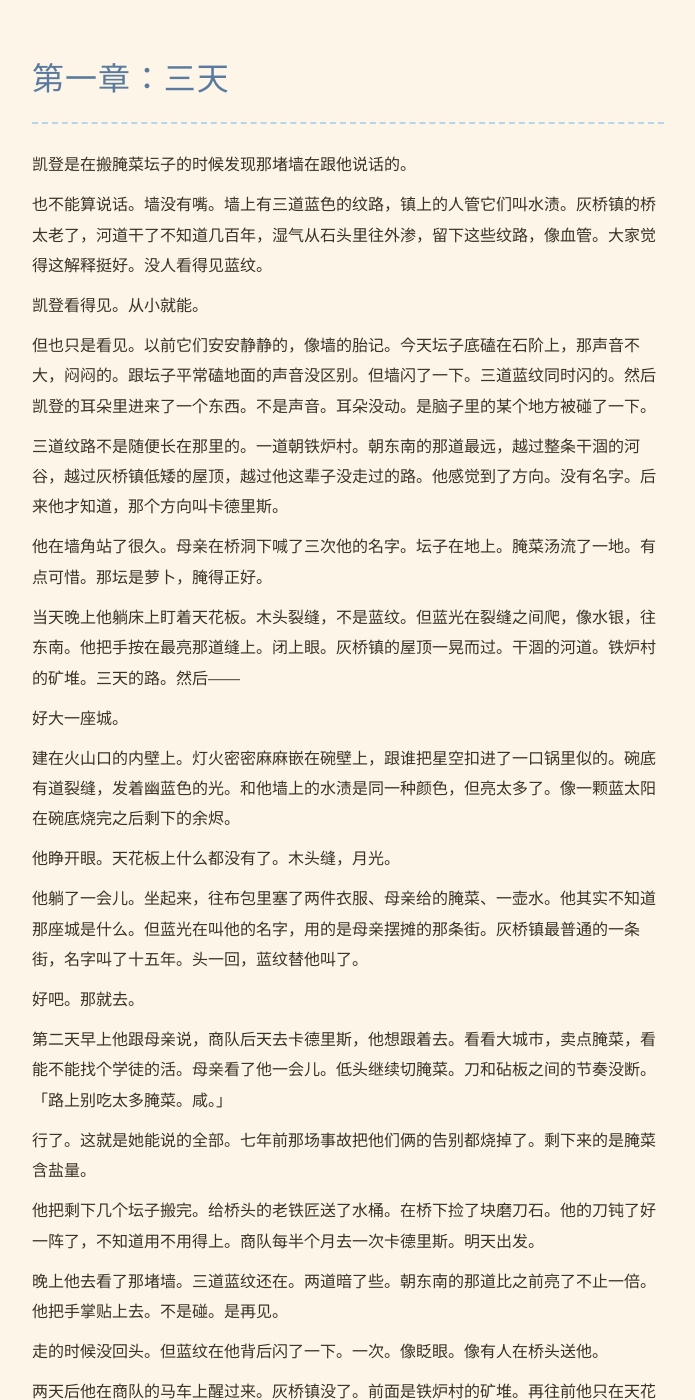
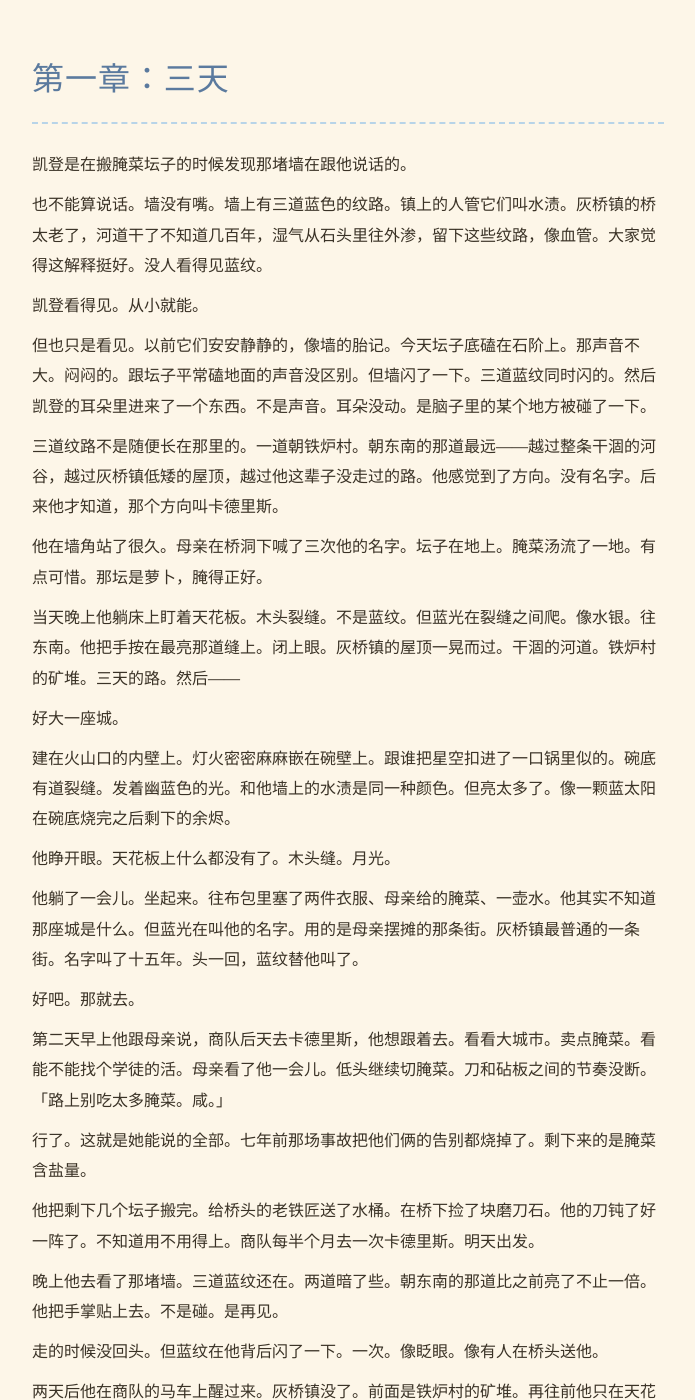
Before and after one commit to nuffin/nuffin.github.io, a Jekyll site: the page built from novel/zh/01-三天.md, in a window 1280 px wide and 1400 px high. Shown: the whole window, without its empty margins (292-987 px from the left). Built offline with Jekyll 4.4.1, drawn with Linux system fonts in a browser that asks for light colours; our own code applies the rules of GitHub Pages for plain Markdown files; some of the changed text lies outside the part shown.

Commit message:
Fix sentence rhythm in ch01,08,11,13 — varied lengths

```diff
--- a/novel/zh/01-三天.md
+++ b/novel/zh/01-三天.md
@@ -2,33 +2,33 @@
 
 凯登是在搬腌菜坛子的时候发现那堵墙在跟他说话的。
 
-也不能算说话。墙没有嘴。墙上有三道蓝色的纹路，镇上的人管它们叫水渍。灰桥镇的桥太老了，河道干了不知道几百年，湿气从石头里往外渗，留下这些纹路，像血管。大家觉得这解释挺好。没人看得见蓝纹。
+也不能算说话。墙没有嘴。墙上有三道蓝色的纹路。镇上的人管它们叫水渍。灰桥镇的桥太老了，河道干了不知道几百年，湿气从石头里往外渗，留下这些纹路，像血管。大家觉得这解释挺好。没人看得见蓝纹。
 
 凯登看得见。从小就能。
 
-但也只是看见。以前它们安安静静的，像墙的胎记。今天坛子底磕在石阶上，那声音不大，闷闷的。跟坛子平常磕地面的声音没区别。但墙闪了一下。三道蓝纹同时闪的。然后凯登的耳朵里进来了一个东西。不是声音。耳朵没动。是脑子里的某个地方被碰了一下。
+但也只是看见。以前它们安安静静的，像墙的胎记。今天坛子底磕在石阶上。那声音不大。闷闷的。跟坛子平常磕地面的声音没区别。但墙闪了一下。三道蓝纹同时闪的。然后凯登的耳朵里进来了一个东西。不是声音。耳朵没动。是脑子里的某个地方被碰了一下。
 
-三道纹路不是随便长在那里的。一道朝铁炉村。朝东南的那道最远，越过整条干涸的河谷，越过灰桥镇低矮的屋顶，越过他这辈子没走过的路。他感觉到了方向。没有名字。后来他才知道，那个方向叫卡德里斯。
+三道纹路不是随便长在那里的。一道朝铁炉村。朝东南的那道最远——越过整条干涸的河谷，越过灰桥镇低矮的屋顶，越过他这辈子没走过的路。他感觉到了方向。没有名字。后来他才知道，那个方向叫卡德里斯。
 
 他在墙角站了很久。母亲在桥洞下喊了三次他的名字。坛子在地上。腌菜汤流了一地。有点可惜。那坛是萝卜，腌得正好。
 
-当天晚上他躺床上盯着天花板。木头裂缝，不是蓝纹。但蓝光在裂缝之间爬，像水银，往东南。他把手按在最亮那道缝上。闭上眼。灰桥镇的屋顶一晃而过。干涸的河道。铁炉村的矿堆。三天的路。然后——
+当天晚上他躺床上盯着天花板。木头裂缝。不是蓝纹。但蓝光在裂缝之间爬。像水银。往东南。他把手按在最亮那道缝上。闭上眼。灰桥镇的屋顶一晃而过。干涸的河道。铁炉村的矿堆。三天的路。然后——
 
 好大一座城。
 
-建在火山口的内壁上。灯火密密麻麻嵌在碗壁上，跟谁把星空扣进了一口锅里似的。碗底有道裂缝，发着幽蓝色的光。和他墙上的水渍是同一种颜色，但亮太多了。像一颗蓝太阳在碗底烧完之后剩下的余烬。
+建在火山口的内壁上。灯火密密麻麻嵌在碗壁上。跟谁把星空扣进了一口锅里似的。碗底有道裂缝。发着幽蓝色的光。和他墙上的水渍是同一种颜色。但亮太多了。像一颗蓝太阳在碗底烧完之后剩下的余烬。
 
-他睁开眼。天花板上什么都没有了。木头缝，月光。
+他睁开眼。天花板上什么都没有了。木头缝。月光。
 
-他躺了一会儿。坐起来，往布包里塞了两件衣服、母亲给的腌菜、一壶水。他其实不知道那座城是什么。但蓝光在叫他的名字，用的是母亲摆摊的那条街。灰桥镇最普通的一条街，名字叫了十五年。头一回，蓝纹替他叫了。
+他躺了一会儿。坐起来。往布包里塞了两件衣服、母亲给的腌菜、一壶水。他其实不知道那座城是什么。但蓝光在叫他的名字。用的是母亲摆摊的那条街。灰桥镇最普通的一条街。名字叫了十五年。头一回，蓝纹替他叫了。
 
 好吧。那就去。
 
-第二天早上他跟母亲说，商队后天去卡德里斯，他想跟着去。看看大城市，卖点腌菜，看能不能找个学徒的活。母亲看了他一会儿。低头继续切腌菜。刀和砧板之间的节奏没断。「路上别吃太多腌菜。咸。」
+第二天早上他跟母亲说，商队后天去卡德里斯，他想跟着去。看看大城市。卖点腌菜。看能不能找个学徒的活。母亲看了他一会儿。低头继续切腌菜。刀和砧板之间的节奏没断。「路上别吃太多腌菜。咸。」
 
 行了。这就是她能说的全部。七年前那场事故把他们俩的告别都烧掉了。剩下来的是腌菜含盐量。
 
-他把剩下几个坛子搬完。给桥头的老铁匠送了水桶。在桥下捡了块磨刀石。他的刀钝了好一阵了，不知道用不用得上。商队每半个月去一次卡德里斯。明天出发。
+他把剩下几个坛子搬完。给桥头的老铁匠送了水桶。在桥下捡了块磨刀石。他的刀钝了好一阵了。不知道用不用得上。商队每半个月去一次卡德里斯。明天出发。
 
 晚上他去看了那堵墙。三道蓝纹还在。两道暗了些。朝东南的那道比之前亮了不止一倍。他把手掌贴上去。不是碰。是再见。
 
@@ -36,17 +36,17 @@
 
 两天后他在商队的马车上醒过来。灰桥镇没了。前面是铁炉村的矿堆。再往前他只在天花板的裂纹里见过。布包里有块石头，他从墙上抠下来的。他摸了摸。温的。太阳没这个温度。东南方向在拉它。卡德里斯。
 
-七年前那场事故，他有三天完全不记得。镇上的人在桥下捡到他，浑身是水。干了两百年的河道，那天晚上他浑身是水。没伤口，就左眉一道细疤。问他什么他都不记得。三天在哪，不记得。为什么会湿，不记得。大夫说是创伤，过阵子就好了。
+七年前那场事故，他有三天完全不记得。镇上的人在桥下捡到他。浑身是水。干了两百年的河道。那天晚上他浑身是水。没伤口。就左眉一道细疤。问他什么他都不记得。三天在哪。不记得。为什么会湿。不记得。大夫说是创伤。过阵子就好了。
 
 没好。七年了。
 
-此刻在马车上，东南方向的天边有一小片颜色不对劲。不是蓝。他不认识。
+此刻在马车上。东南方向的天边有一小片颜色不对劲。不是蓝。他不认识。
 
-石头在他手里轻轻震了一下，像在点头。他没回头。上一次回头还是事故之后，桥上站着一个他不认识的人影。后来再没见过。那三天他去了哪。也许不是失踪。也许去了什么地方，忘了。
+石头在他手里轻轻震了一下。像在点头。他没回头。上一次回头还是事故之后——桥上站着一个他不认识的人影。后来再没见过。那三天他去了哪。也许不是失踪。也许去了什么地方。忘了。
 
 但不是所有的忘都是丢。蓝纹替他记着。
 
-马车在石子路上颠。东南的天边，那种不认识的色，还在往外扩。
+马车在石子路上颠。东南的天边。那种不认识的色。还在往外扩。
 
 
 ---
```
Also changed, not shown: novel/zh/08-联结日-下.md (+10 -10 lines), novel/zh/11-四个名字.md (+2 -2 lines), novel/zh/13-禁书.md (+1 -1 lines).
